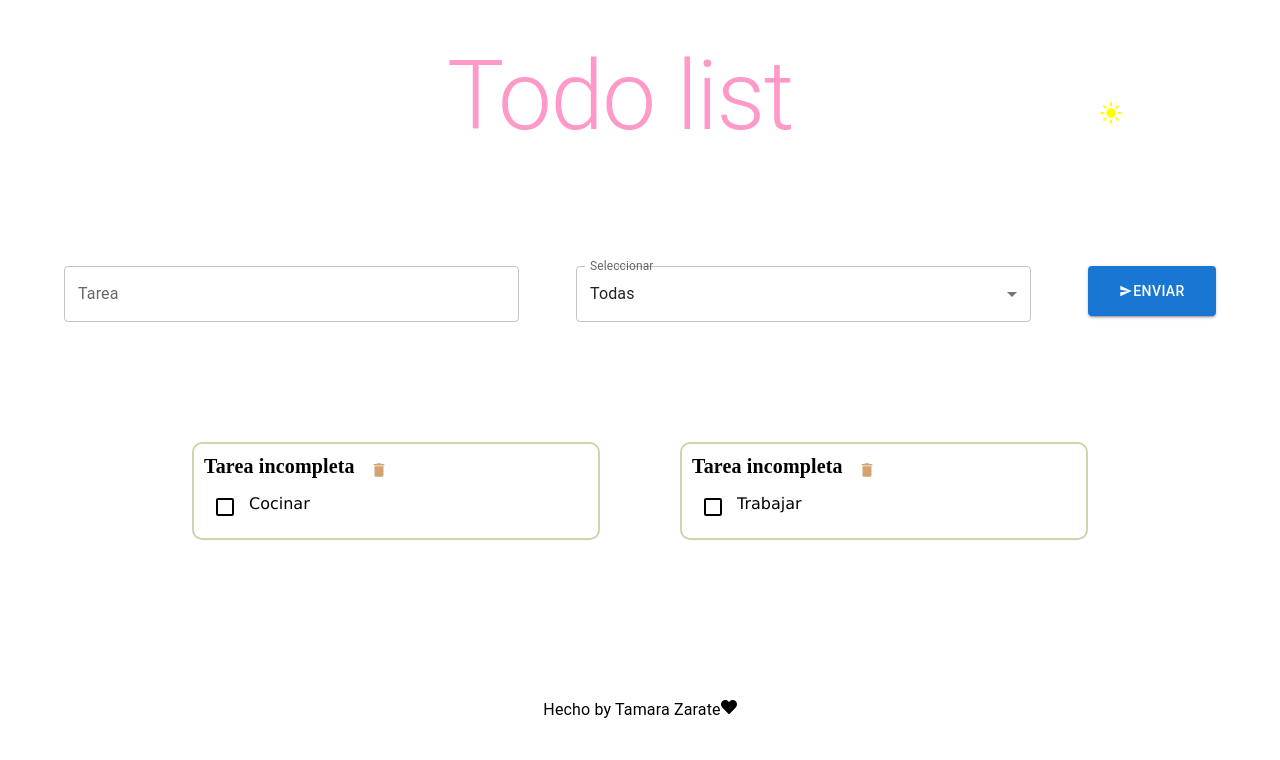
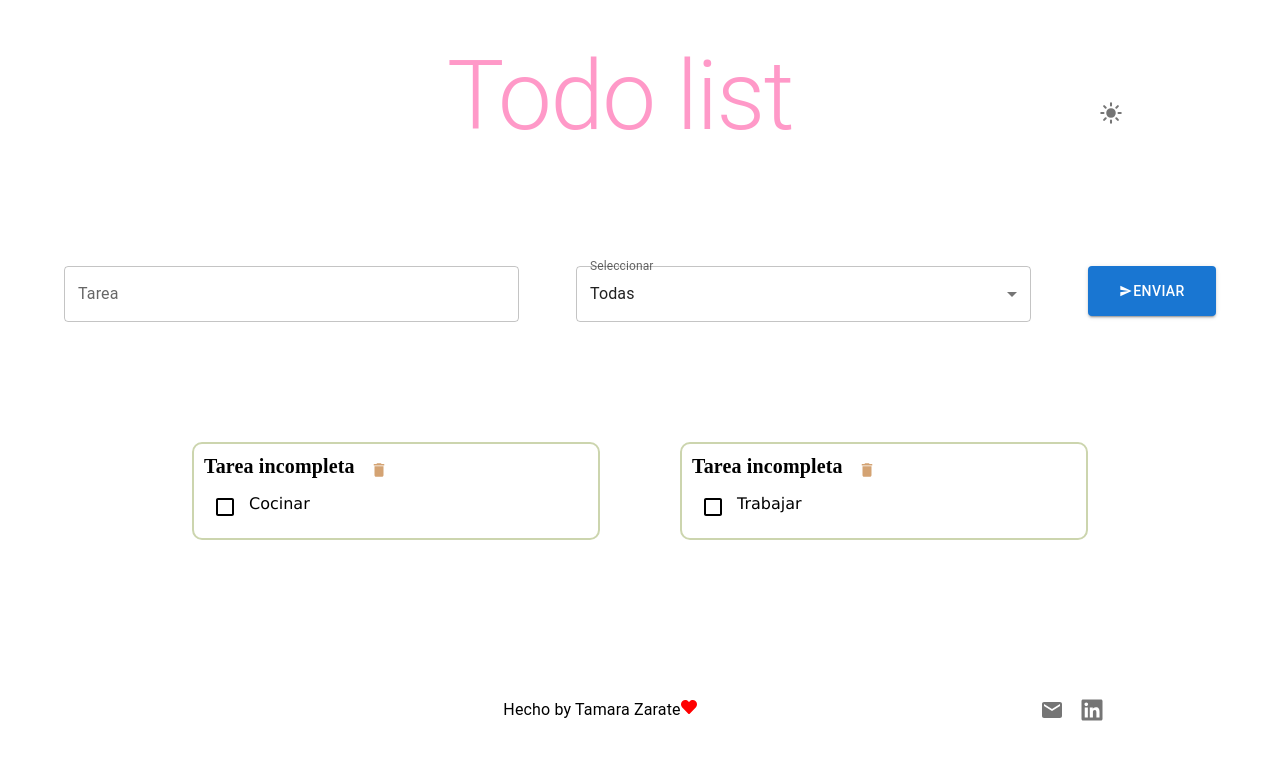
Before and after one commit to taty3385/Proyecto-react-1, a React (Vite) app: page / in a window 1280 px wide. Shown: the top 760 px of the page. Built offline with nearby package versions, Linux system fonts and the light colour scheme.

Commit message:
agrego moficaciones en el dark mode y otras propieades y agrego al footer link de redes sociales

```diff
--- a/package.json
+++ b/package.json
@@ -13,7 +13,7 @@
     "@emotion/react": "^11.11.4",
     "@emotion/styled": "^11.11.0",
     "@mui/icons-material": "^5.15.12",
-    "@mui/material": "^5.15.12",
+    "@mui/material": "^5.15.14",
     "@mui/styled-engine-sc": "^6.0.0-alpha.17",
     "react": "^18.2.0",
     "react-dom": "^18.2.0",
--- a/src/App.jsx
+++ b/src/App.jsx
@@ -26,7 +26,7 @@ function App() {
         <Header  setDarkMode={ setDarkMode} darkMode={darkMode} />
         <Form tasks={tasks} setTasks={setTasks} />
         <ContainerList sx={{ with: 30, display: "flex " }} setTasks={setTasks} tasks={tasks} darkMode={darkMode} setDarkMode={setDarkMode} />
-        <Footer />
+        <Footer darkMode={darkMode} />
       </Box>
     </>
   );
--- a/src/components/Footer.jsx
+++ b/src/components/Footer.jsx
@@ -1,13 +1,25 @@
-import { FaHeart } from "react-icons/fa";
-import { Typography, Box } from '@mui/material';
+import { FaHeart, FaLinkedin } from "react-icons/fa";
+import { Typography, Box, IconButton } from '@mui/material';
+import { MdEmail } from "react-icons/md";
 
-export default function Footer() {
+export default function Footer({ darkMode }) {
   return (
-    <Box display="flex" justifyContent="center"  height="100px" alignItems="center">
+    <Box display="flex" justifyContent="space-around" height="100px" alignItems="center">
+      <Box></Box>
       <Typography>
         Hecho by Tamara Zarate
-        <FaHeart />
+        <FaHeart  color="red"/>
       </Typography>
+      <Box>
+        <IconButton href="mailto:tatyy661@gmail.com">
+          {darkMode ? <MdEmail className='dark-mode' /> : <MdEmail />}
+
+        </IconButton>
+        <IconButton href="https://www.linkedin.com/feed/?trk=guest_homepage-basic_google-one-tap-submit" target="_blank">
+          {darkMode ? <FaLinkedin className='dark-mode' /> : <FaLinkedin />}
+
+        </IconButton>
+      </Box>
     </Box>
   )
 }
--- a/src/components/Form.jsx
+++ b/src/components/Form.jsx
@@ -1,11 +1,6 @@
 import FormFilter from "./FormFilter";
 import { useState } from "react";
-import {
-    Box,
-    TextField,
-    Button,
-
-} from "@mui/material";
+import { Box, TextField, Button, } from "@mui/material";
 import { IoMdSend } from "react-icons/io";
 
 
@@ -15,8 +10,6 @@ export default function Form({ tasks, setTasks }) {
     const [task, setTask] = useState("");
     const [validation, setValidation] = useState(false);
     const [message, setMessage] = useState("")
-
-
 
     const onChange = (e) => {
         setTask(e.target.value);
@@ -54,11 +47,7 @@ export default function Form({ tasks, setTasks }) {
                     <TextField
                         label="Tarea"
                         onChange={onChange}
-                        sx={{
-                            width: "100%", backgroundColor: "white", "&:hover": {
-                                backgroundColor: "pink"
-                            }
-                        }}
+                        sx={{width: "100%", backgroundColor: "white"}}
                         value={task}
                         error={validation}
                         helperText={message}
--- a/src/components/FormFilter.jsx
+++ b/src/components/FormFilter.jsx
@@ -1,12 +1,6 @@
 import React from 'react'
 import { useState } from "react";
-import {
-    Box,
-    MenuItem,
-    FormControl,
-    Select,
-    InputLabel,
-} from "@mui/material";
+import { Box, MenuItem, FormControl, Select, InputLabel } from "@mui/material";
 
 export default function FormFilter({ setTasks }) {
 
@@ -36,13 +30,9 @@ export default function FormFilter({ setTasks }) {
             <Box width="80%">
                 <FormControl fullWidth>
                     <InputLabel id="demo-simple-select-label">Seleccionar</InputLabel>
-                    <Select
-
-                        labelId="demo-simple-select-label"
+                    <Select labelId="demo-simple-select-label"
                         id="demo-simple-select"
-                        sx={{ background: "white", "&:hover": {
-                            borderColor: "violet" ,  backgroundColor: "pink" } }}
-                        label="Age"
+                        sx={{ background: "white" }}
                         value={filter}
                         onChange={handleChange}
                     >
--- a/src/components/Header.jsx
+++ b/src/components/Header.jsx
@@ -1,11 +1,9 @@
 import React from 'react'
 import { Typography, Box, IconButton } from "@mui/material";
-
 import { IoSunny, IoMoon } from "react-icons/io5";
 
 
 export default function Header({ setDarkMode, darkMode }) {
-  console.log(darkMode);
   const toggleDarkMode = () => {
     setDarkMode(prevMode => !prevMode);
   };
@@ -13,12 +11,12 @@ export default function Header({ setDarkMode, darkMode }) {
   return (
     <Box sx={{ display: "flex", alignItems: "center", justifyContent: "space-around" }}>
       <Box></Box>
-      <Typography variant="h1" gutterBottom color="#FF99C8" textAlign="center" sx={{ color: darkMode ? "white" : "#FF99C8" }}  >
+      <Typography variant="h1" gutterBottom color="#FF99C8" textAlign="center"  className={darkMode ? 'dark-mode' : ''}  >
 
         Todo list
       </Typography>
       <IconButton aria-label="toggle dark mode" onClick={toggleDarkMode}>
-      {darkMode ? <IoMoon style={{ color: "white" }} /> : <IoSunny style={{ color: "yellow" }} />}
+        {darkMode ? <IoMoon className='dark-mode' /> : <IoSunny />}
       </IconButton>
 
     </Box>
--- a/src/components/List.jsx
+++ b/src/components/List.jsx
@@ -1,6 +1,5 @@
 
-import { Box, Typography, Checkbox } from '@mui/material';
-import IconButton from '@mui/material/IconButton';
+import { Box, Typography, Checkbox, IconButton } from '@mui/material';
 import DeleteIcon from '@mui/icons-material/Delete';
 
 
@@ -28,23 +27,20 @@ export default function List({ tasks, setTasks, darkMode }) {
         <Box display="flex" flexWrap="wrap" width="100vw" sx={{ justifyContent: "center" }}>
             {tasks.map(task => (
                 <Box className="boxs" key={task.id} mx={2} border="2px solid #CCD5AE" borderRadius="10px" width={{ sx: "50%", md: "30%" }} margin="40px" padding="10px">
-                    <Box display="flex" backgroundColor={darkMode ? "#333" : "white"}
-                        color={darkMode ? "white" : "black"} >
+                    <Box display="flex" className={darkMode ? 'dark-mode' : ''}  >
                         <Typography
                             variant="h4"
                             gutterBottom
-
                             fontSize="20px"
                             fontWeight="bold"
                             marginRight="10px"
                             fontFamily="Eagle Lake"
-                            backgroundColor={darkMode ? "#333" : "white"}
-                            color={darkMode ? "white" : "black"}
+                            className={darkMode ? 'dark-mode' : ''}
                         >
                             {task.completado ? "Tarea completada" : "Tarea incompleta"}
                         </Typography>
                         <IconButton aria-label="delete" size="small" sx={{ color: "#D4A373" }} onClick={() => handleDelete(task.id)}>
-                            <DeleteIcon fontSize="20px" sx={{ color: darkMode ? "white" : "#D4A373" }} />
+                            <DeleteIcon fontSize="20px" className={darkMode ? 'dark-mode' : ''}  />
                         </IconButton>
 
 
@@ -52,11 +48,11 @@ export default function List({ tasks, setTasks, darkMode }) {
 
                     </Box>
 
-                    <Box display="flex" backgroundColor={darkMode ? "#333" : "white"}>
-                        <Checkbox  sx={{ color: darkMode ? 'white' : 'black' }} onClick={() => handleComplete(task.id)} />
+                    <Box display="flex" className={darkMode ? 'dark-mode' : ''} >
+                        <Checkbox sx={{ color: darkMode ? 'white' : 'black' }} onClick={() => handleComplete(task.id)} />
                         <Box display="flex" alignItems="center" px="3px">
-                            <Typography variant="h7" gutterBottom  fontFamily="Verdana, Geneva, Tahoma, sans-serif"
-                                color={darkMode ? "white" : "black"}>{task.nombre}</Typography>
+                            <Typography variant="h7" gutterBottom fontFamily="Verdana, Geneva, Tahoma, sans-serif"
+                                className={darkMode ? 'dark-mode' : ''}>{task.nombre}</Typography>
                         </Box>
                     </Box>
                 </Box>
```
Also changed, not shown: 1 other file (tests, documents, lock files or other folders).
